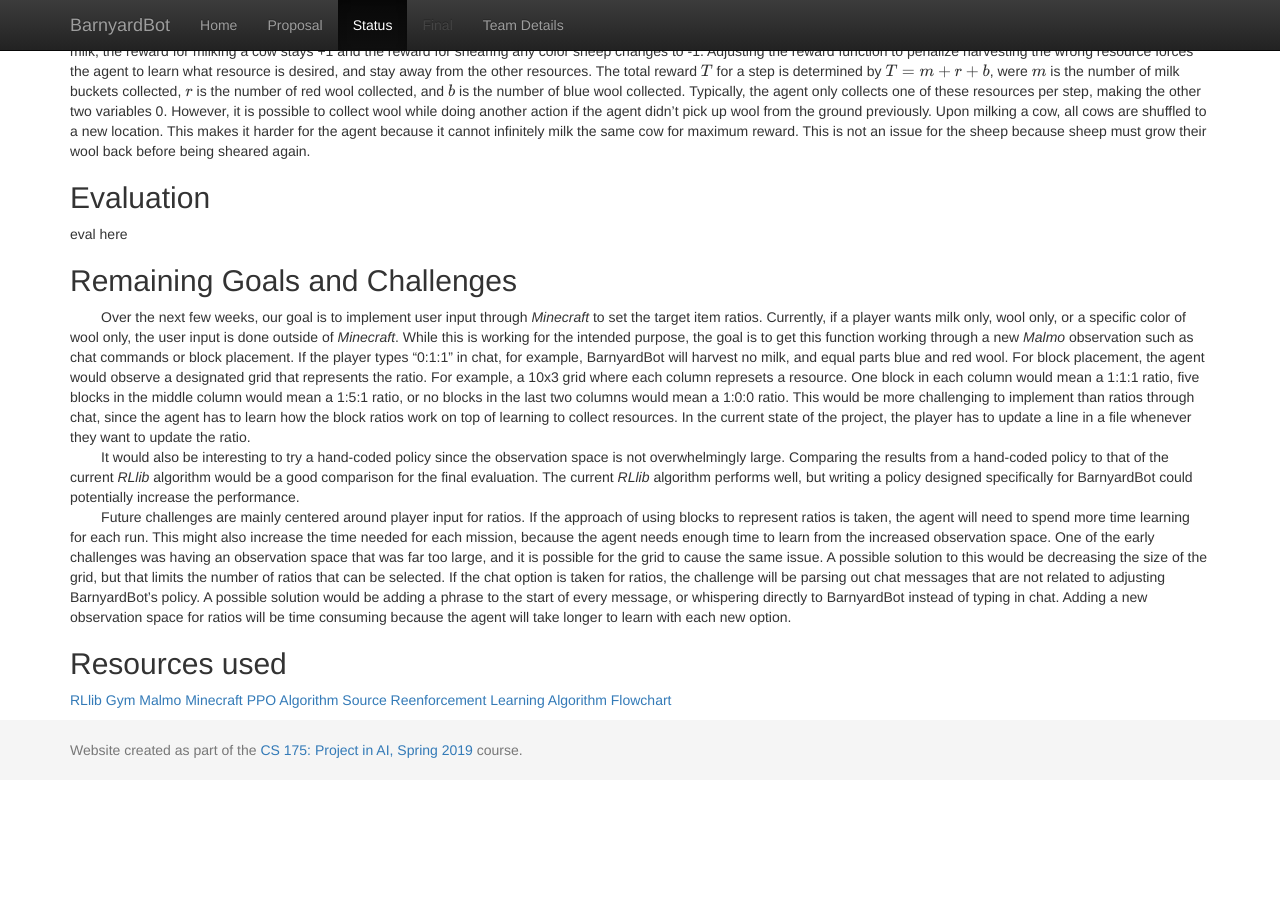
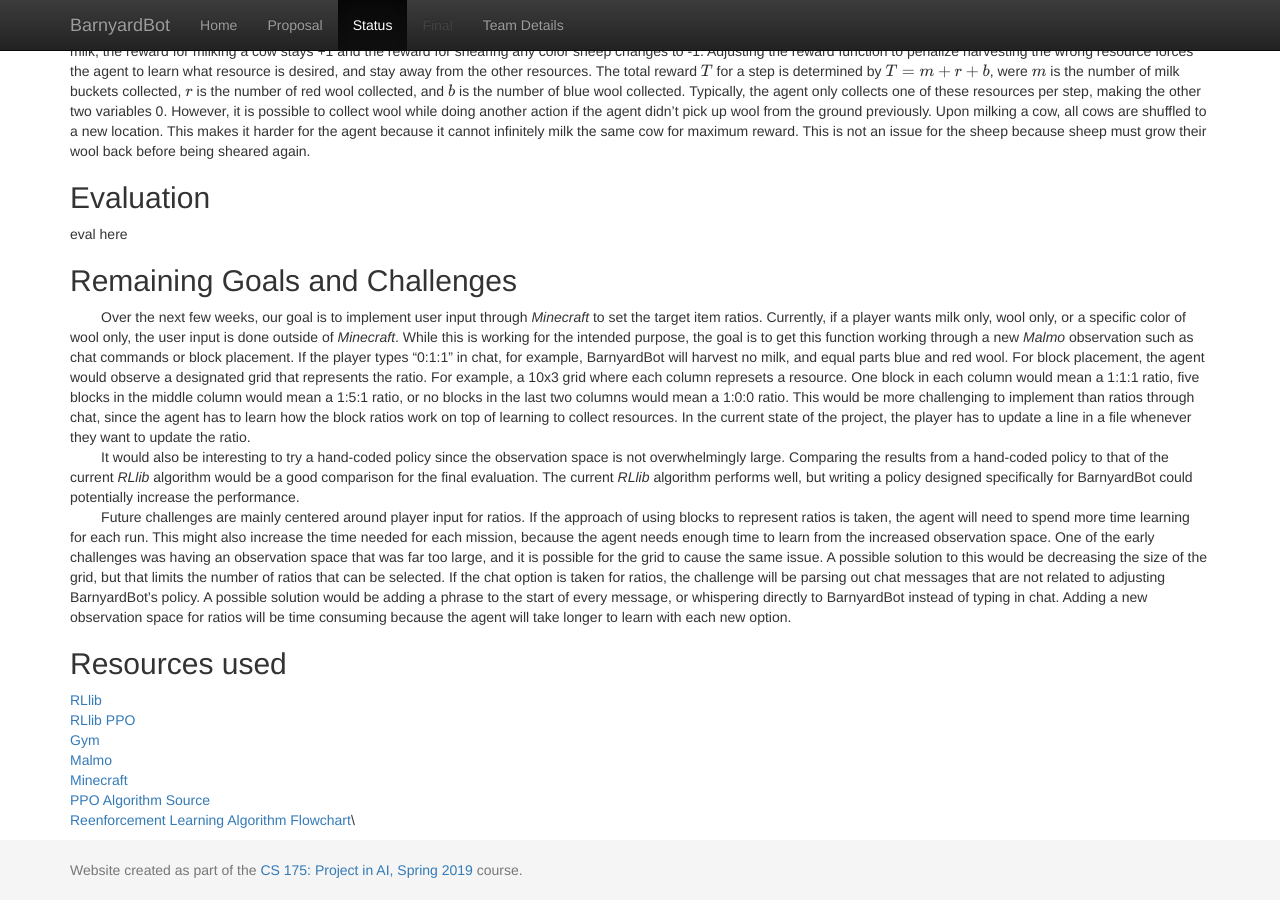
Before and after one commit to brandonmeyer/BarnyardBot, a Jekyll site: the page built from docs/status.md, in a window 1280 px wide and 900 px high, scrolled down 658 px. Built offline with Jekyll 4.4.1, drawn with Linux system fonts in a browser that asks for light colours; formulas are drawn with MathJax 3; before the commit the page ends 1438 px from its top, so only the background shows below that.

Commit message:
Update status.md

```diff
--- a/docs/status.md
+++ b/docs/status.md
@@ -22,9 +22,10 @@ eval here
 &nbsp;&nbsp;&nbsp;&nbsp;&nbsp;&nbsp;&nbsp;&nbsp;Future challenges are mainly centered around player input for ratios. If the approach of using blocks to represent ratios is taken, the agent will need to spend more time learning for each run. This might also increase the time needed for each mission, because the agent needs enough time to learn from the increased observation space. One of the early challenges was having an observation space that was far too large, and it is possible for the grid to cause the same issue. A possible solution to this would be decreasing the size of the grid, but that limits the number of ratios that can be selected. If the chat option is taken for ratios, the challenge will be parsing out chat messages that are not related to adjusting BarnyardBot's policy. A possible solution would be adding a phrase to the start of every message, or whispering directly to BarnyardBot instead of typing in chat. Adding a new observation space for ratios will be time consuming because the agent will take longer to learn with each new option.
 
 ## Resources used
-[RLlib](https://docs.ray.io/en/latest/rllib.html)
-[Gym](https://gym.openai.com/)
-[Malmo](https://www.microsoft.com/en-us/research/project/project-malmo/)
-[Minecraft](https://www.minecraft.net/en-us/login)
-[PPO Algorithm Source](https://channel9.msdn.com/Events/Neural-Information-Processing-Systems-Conference/Neural-Information-Processing-Systems-Conference-NIPS-2016/Deep-Reinforcement-Learning-Through-Policy-Optimization)
-[Reenforcement Learning Algorithm Flowchart](https://static.us.edusercontent.com/files/eS20DbiGQfi4P2skbCN9WYeD)
+[RLlib](https://docs.ray.io/en/latest/rllib.html)\
+[RLlib PPO](https://docs.ray.io/en/latest/rllib-algorithms.html#ppo)\
+[Gym](https://gym.openai.com/)\
+[Malmo](https://www.microsoft.com/en-us/research/project/project-malmo/)\
+[Minecraft](https://www.minecraft.net/en-us/login)\
+[PPO Algorithm Source](https://channel9.msdn.com/Events/Neural-Information-Processing-Systems-Conference/Neural-Information-Processing-Systems-Conference-NIPS-2016/Deep-Reinforcement-Learning-Through-Policy-Optimization)\
+[Reenforcement Learning Algorithm Flowchart](https://static.us.edusercontent.com/files/eS20DbiGQfi4P2skbCN9WYeD)\
```
